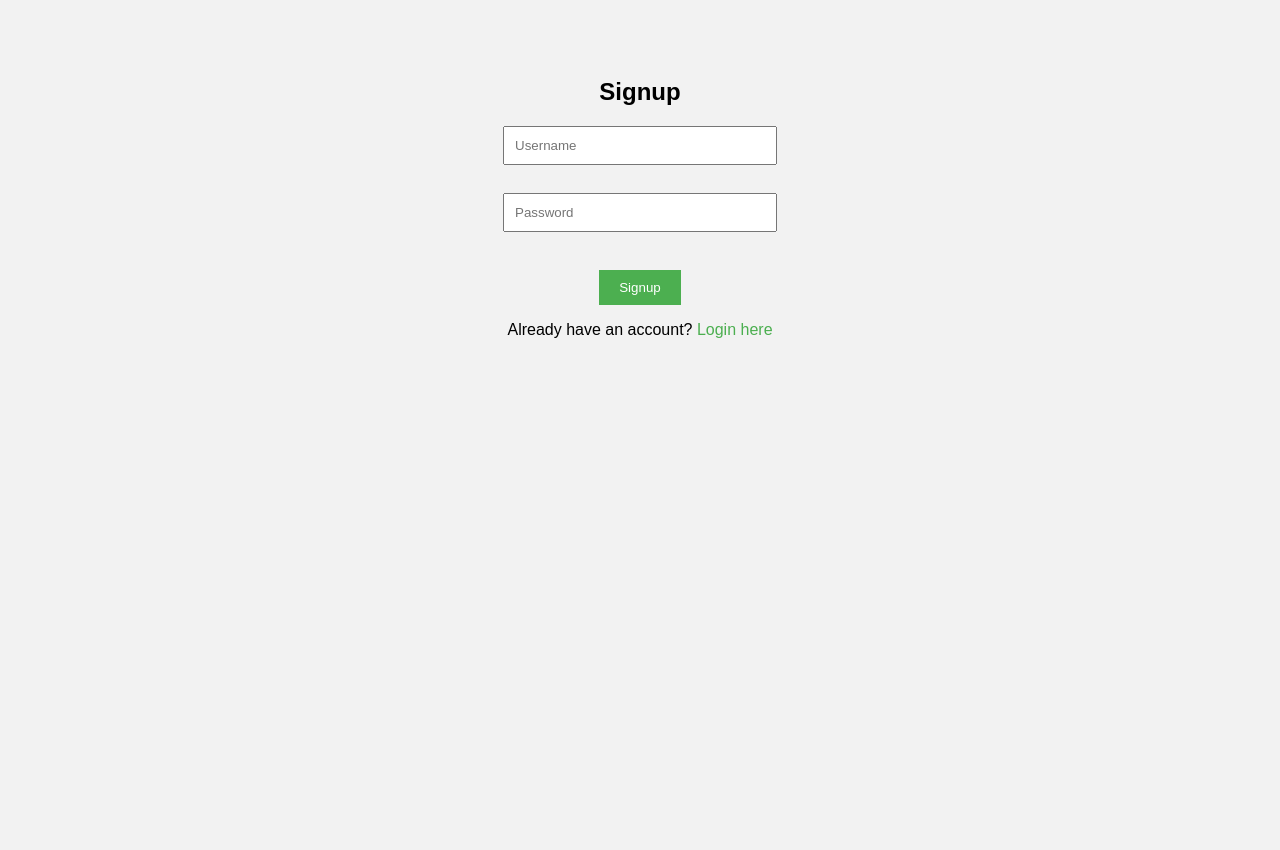
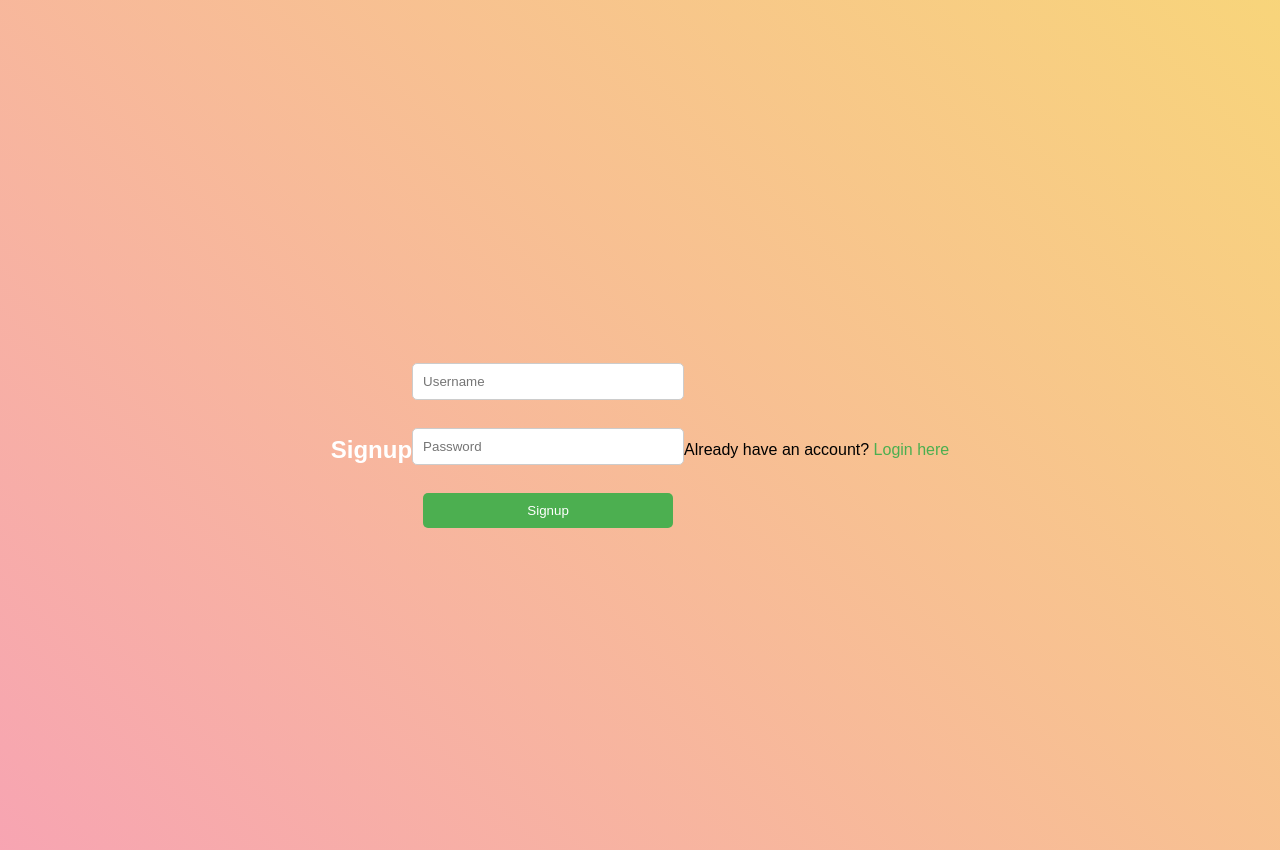
Before and after one commit to Jackz-ser/mysite2, a Flask app: page /signup in a window 1280 px wide. Before the commit the page ends 338 px from the top, so only its background shows below. Run offline with Flask 3, Linux system fonts and the light colour scheme.

Commit message:
Update style.css

```diff
--- a/static/style.css
+++ b/static/style.css
@@ -1,30 +1,48 @@
+/* Basic Styling */
 body {
     font-family: Arial, sans-serif;
     text-align: center;
     padding-top: 50px;
-    background-color: #f2f2f2;
+    height: 100vh;
+    margin: 0;
+    display: flex;
+    justify-content: center;
+    align-items: center;
+    background: linear-gradient(45deg, #ff6b6b, #f7a1b6, #f8e16c, #8c7f64);
+    background-size: 400% 400%;
+    animation: gradientAnimation 10s ease infinite;
 }
 
-input[type="text"], input[type="password"] {
+/* Animation for background gradient */
+@keyframes gradientAnimation {
+    0% {
+        background-position: 0% 50%;
+    }
+    50% {
+        background-position: 100% 50%;
+    }
+    100% {
+        background-position: 0% 50%;
+    }
+}
+
+/* Form Styling */
+input[type="text"], input[type="password"], input[type="submit"] {
     padding: 10px;
     width: 250px;
     margin-bottom: 10px;
+    border-radius: 5px;
+    border: 1px solid #ccc;
 }
 
 input[type="submit"] {
-    padding: 10px 20px;
-    margin-top: 10px;
     background-color: #4CAF50;
     border: none;
     color: white;
     cursor: pointer;
 }
 
-a {
-    text-decoration: none;
-    color: #4CAF50;
-}
-
+/* Flash Messages */
 .flash {
     margin: 10px auto;
     padding: 10px;
@@ -41,3 +59,12 @@
     background-color: #f8d7da;
     color: #721c24;
 }
+
+a {
+    text-decoration: none;
+    color: #4CAF50;
+}
+
+h2 {
+    color: white;
+}
```
